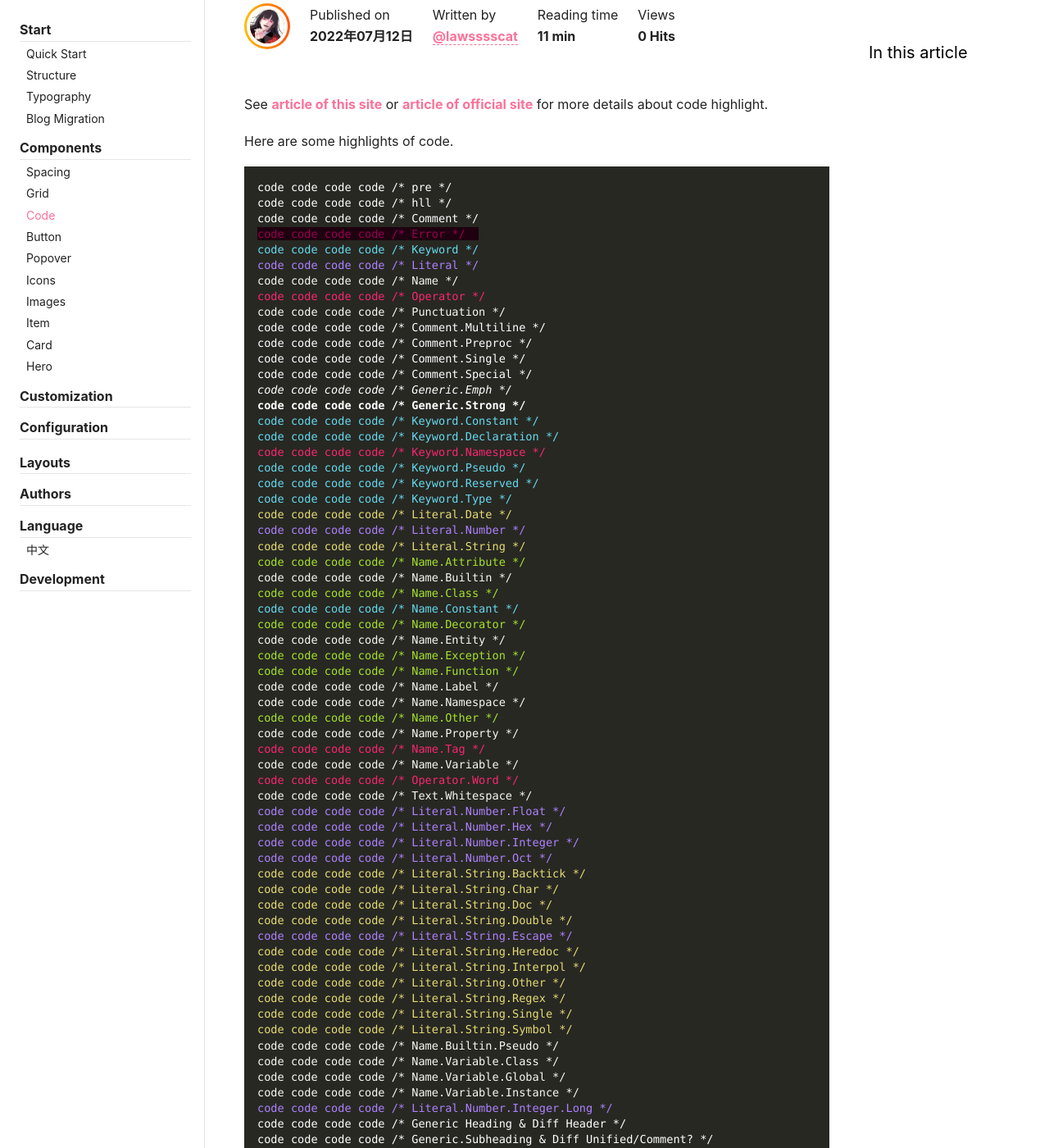
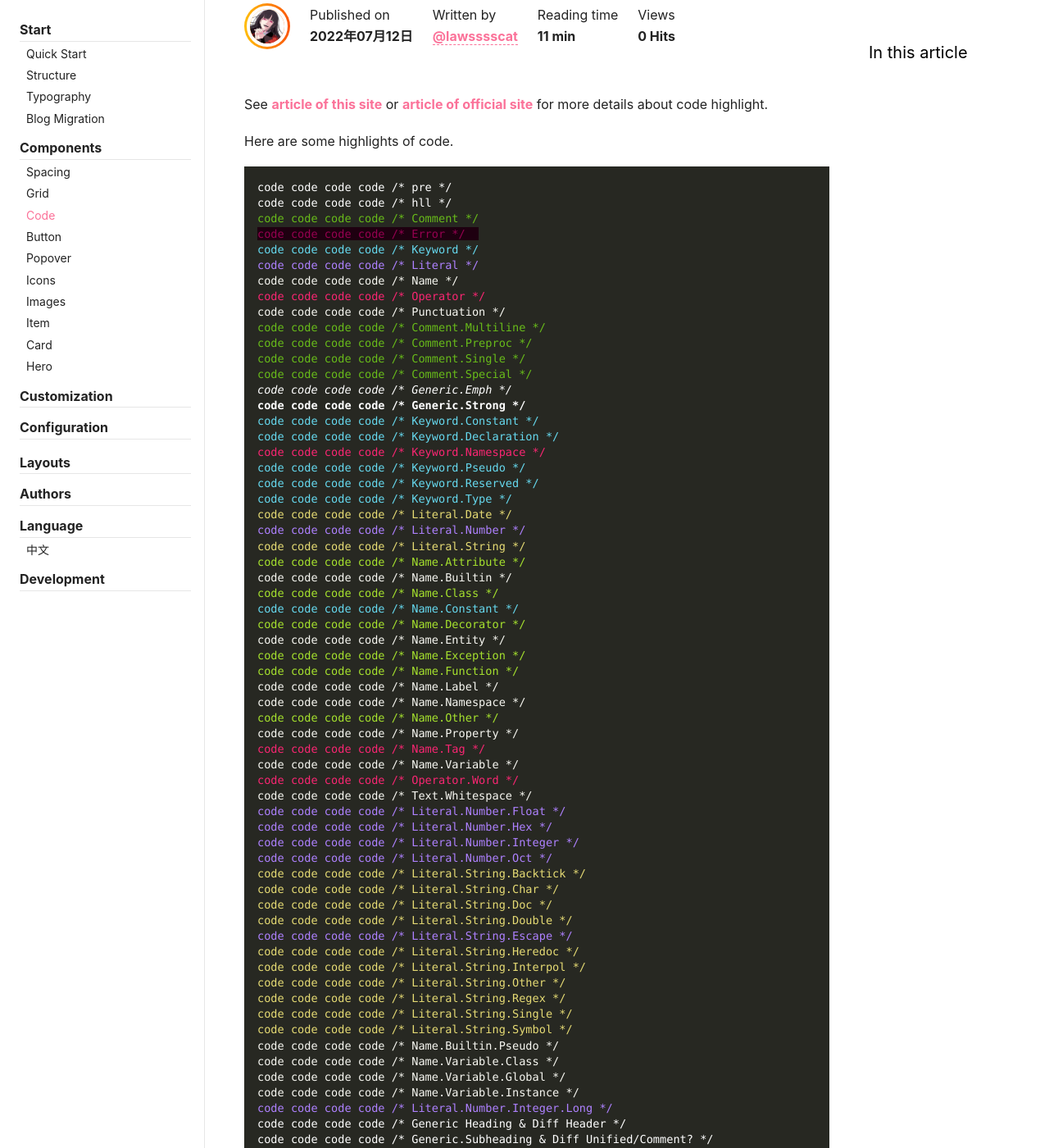
Before and after one commit to LawssssCat/jekyll-docs, a Jekyll site: the page built from _docs/en/components/code.md, in a window 1280 px wide and 1400 px high, scrolled down 202 px. Shown: the whole window at 82% size. Built offline with Jekyll 4.4.1, drawn with Linux system fonts in a browser that asks for light colours; comment, search, counter and statistics services are not loaded.

Commit message:
improvement(highlight): comment color

```diff
--- a/_sass/skins/highlight/_pygments.scss
+++ b/_sass/skins/highlight/_pygments.scss
@@ -10,19 +10,20 @@
 // https://raw.githubusercontent.com/jwarby/pygments-css/master/monokai.css
 
 %monokai {
+  $_comment: #68bb1a;
   pre { color: #ffffff; background-color: #272822; }
   .hll { background-color: #272822; }
-  // .c { color: #75715e } /* Comment */
+  .c { color: $_comment } /* Comment */
   .err { color: #960050; background-color: #1e0010 } /* Error */
   .k { color: #66d9ef } /* Keyword */
   .l { color: #ae81ff } /* Literal */
   .n { color: #f8f8f2 } /* Name */
   .o { color: #f92672 } /* Operator */
   .p { color: #f8f8f2 } /* Punctuation */
-  // .cm { color: #75715e } /* Comment.Multiline */
-  // .cp { color: #75715e } /* Comment.Preproc */
-  // .c1 { color: #75715e } /* Comment.Single */
-  // .cs { color: #75715e } /* Comment.Special */
+  .cm { color: $_comment } /* Comment.Multiline */
+  .cp { color: $_comment } /* Comment.Preproc */
+  .c1 { color: $_comment } /* Comment.Single */
+  .cs { color: $_comment } /* Comment.Special */
   .ge { font-style: italic } /* Generic.Emph */
   .gs { font-weight: bold } /* Generic.Strong */
   .kc { color: #66d9ef } /* Keyword.Constant */
```
